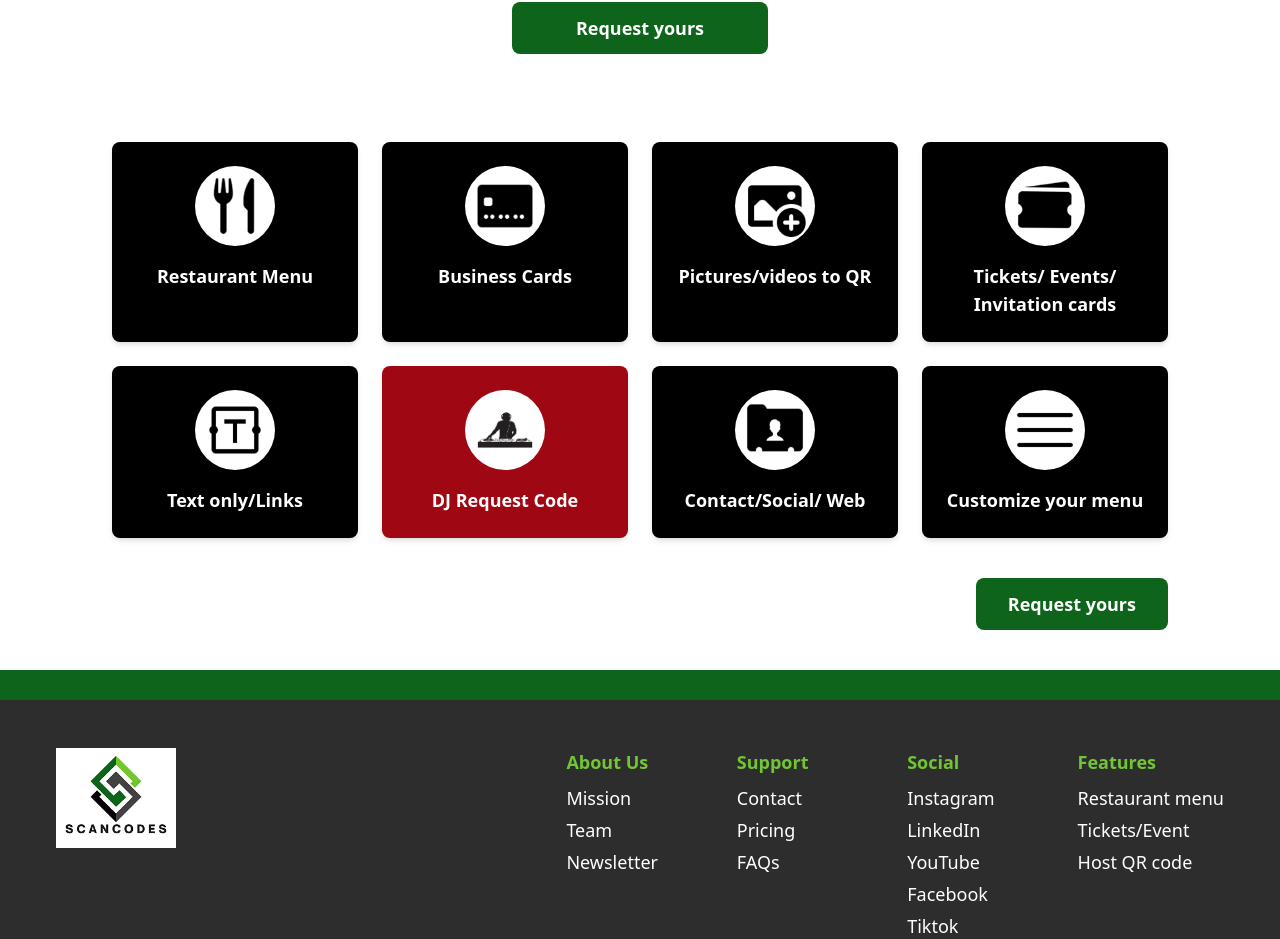
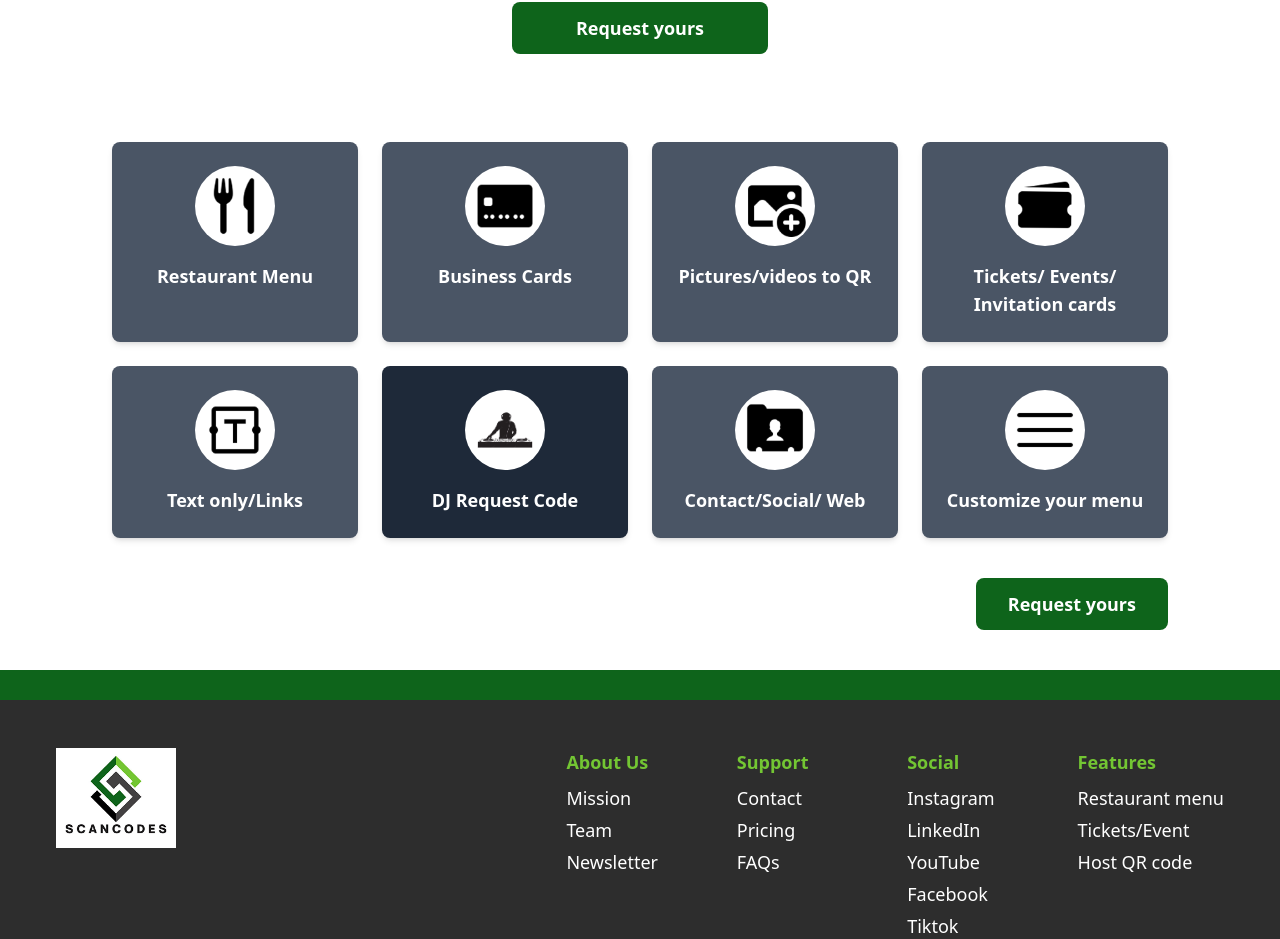
Before and after one commit to scancode-stack/scancodes, a Next.js app: page / in a window 1280 px wide. Shown: the part 1334-2273 px from the top of the page. Built offline with nearby package versions, Linux system fonts and the light colour scheme.

Commit message:
worked on qr section

```diff
--- a/src/app/components/qrcard.tsx
+++ b/src/app/components/qrcard.tsx
@@ -1,27 +1,36 @@
+// QRCard.tsx
 import React from "react";
 
 interface QRCardProps {
   iconSrc: string;
   title: string;
   highlight?: boolean;
+  index?: number;
 }
 
-const QRCard: React.FC<QRCardProps> = ({ iconSrc, title, highlight }) => {
+const getShade = (index: number) => {
+  const shades = [
+    "bg-gray-600",
+    "bg-gray-500",
+    "bg-gray-400",
+    "bg-gray-300",
+    "bg-gray-200",
+    "bg-gray-100",
+    "bg-gray-50"
+  ];
+  return shades[index % shades.length];
+};
+
+const QRCard: React.FC<QRCardProps> = ({ iconSrc, title, highlight, index = 0 }) => {
   return (
     <div
       className={`w-full max-w-sm p-6 rounded-lg shadow-md text-center transition duration-300 ${
-        highlight ? "bg-red-800" : "bg-black"
+        highlight ? "bg-gray-800" : getShade(index)
       }`}
     >
-      {/* Image wrapper with white background, except for 6th card */}
-      <div
-        className={`w-20 h-20 mx-auto mb-4 flex items-center justify-center rounded-full ${
-          highlight ? "bg-white" : "bg-white"
-        }`}
-      >
+      <div className="w-20 h-20 mx-auto mb-4 flex items-center justify-center rounded-full bg-white">
         <img src={iconSrc} alt={title} className="w-16 h-16 object-contain" />
       </div>
-
       <h3 className="text-lg font-semibold text-white">{title}</h3>
     </div>
   );
```
